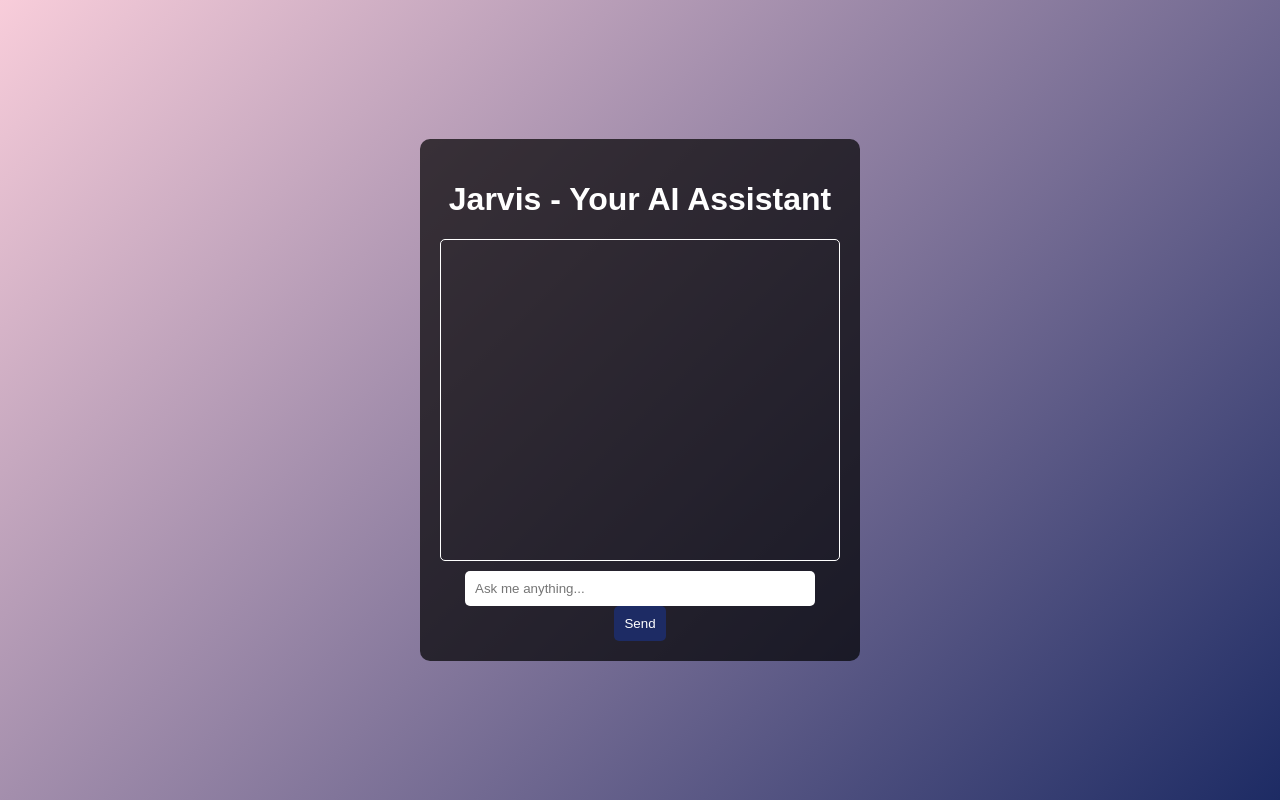
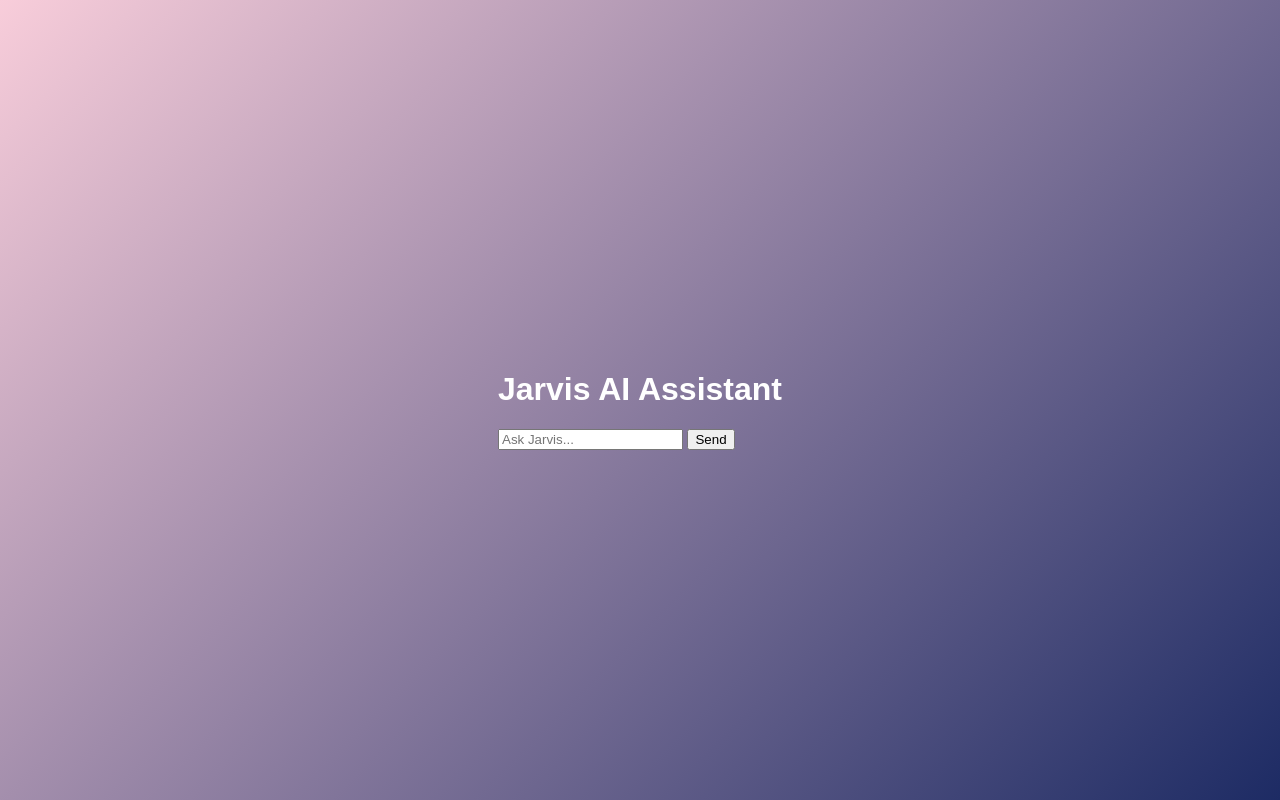
Before and after one commit to LastcluegamerYT/jarvis-ai-assistant, a website: page public/index.html in a window 1280 px wide. Drawn offline with Linux system fonts and the light colour scheme.

Commit message:
Update index.html

```diff
--- a/public/index.html
+++ b/public/index.html
@@ -3,15 +3,15 @@
 <head>
     <meta charset="UTF-8">
     <meta name="viewport" content="width=device-width, initial-scale=1.0">
-    <title>Jarvis - AI Assistant</title>
+    <title>Jarvis AI</title>
     <link rel="stylesheet" href="style.css">
 </head>
 <body>
-    <div id="app">
-        <h1>Jarvis - Your AI Assistant</h1>
-        <div id="chat-box"></div>
-        <input type="text" id="user-input" placeholder="Ask me anything...">
-        <button id="send-btn">Send</button>
+    <div class="container">
+        <h1>Jarvis AI Assistant</h1>
+        <div id="chat_display" class="chat-display"></div>
+        <input type="text" id="user_input" placeholder="Ask Jarvis..." onkeypress="handleInput(event)">
+        <button onclick="sendCommand()">Send</button>
     </div>
     <script src="script.js"></script>
 </body>
```
